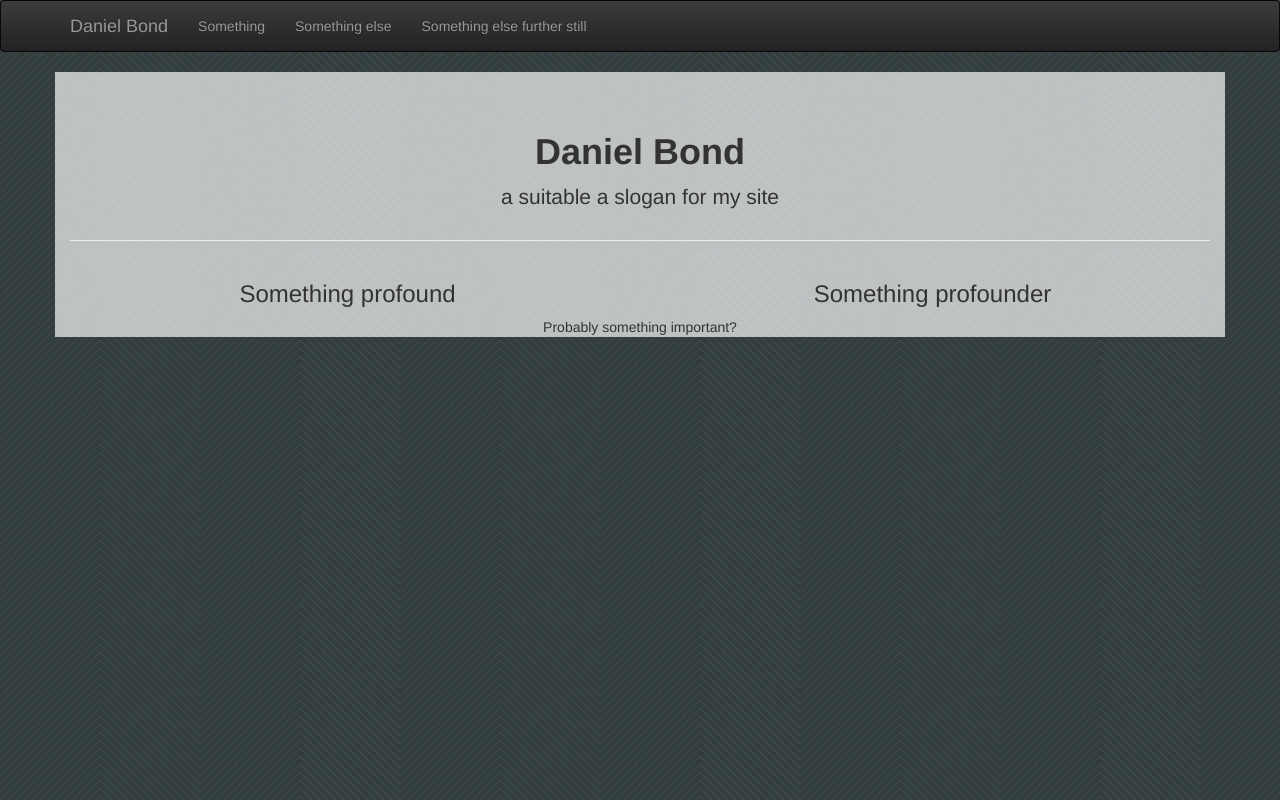
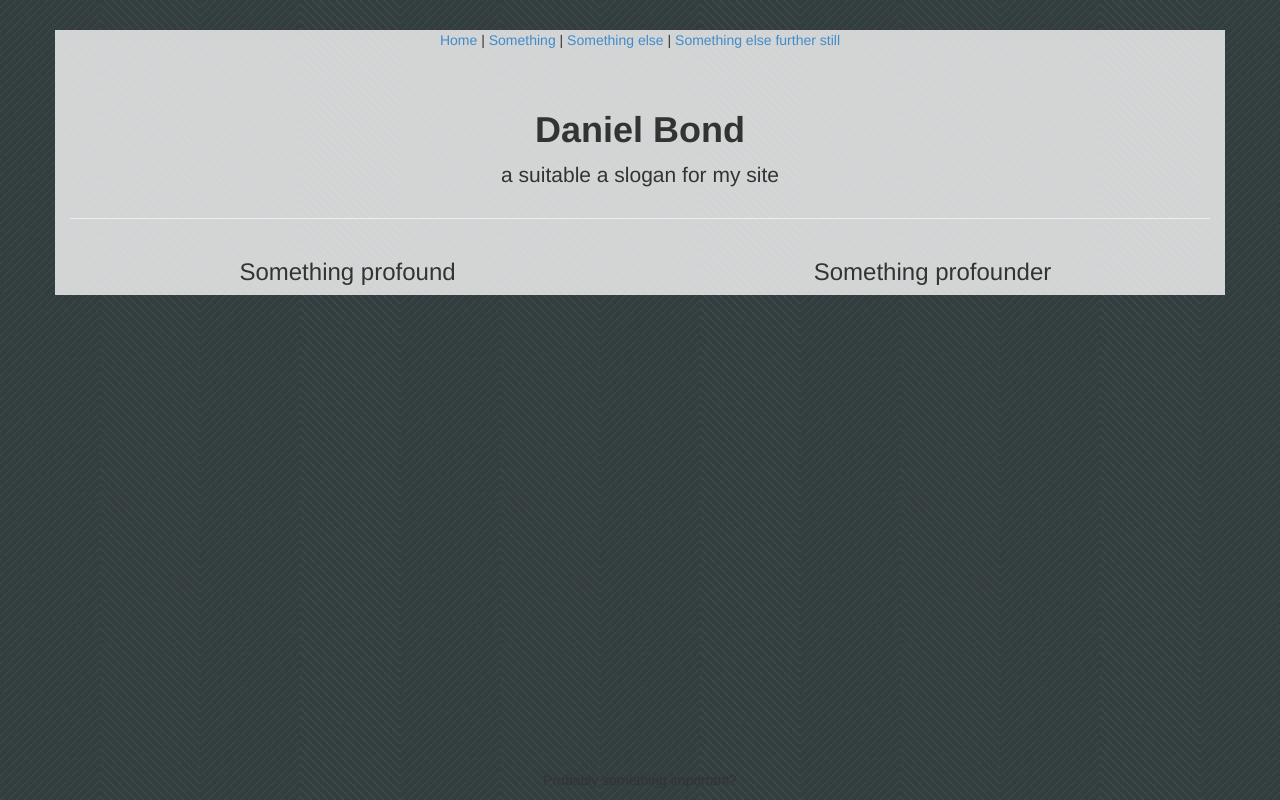
Before and after one commit to dwbond/dbondcc, a Python web app: template dbondcc/website/templates/index.html in a window 1280 px wide. Run offline with Jinja, Linux system fonts and the light colour scheme; the template is opened without the code that fills it, so the values that code supplies are empty.

Commit message:
fixed the footer css

```diff
--- a/dbondcc/website/static/css/style.css
+++ b/dbondcc/website/static/css/style.css
@@ -1,7 +1,33 @@
+/* Sticky footer styles */
+
+/* The html and body elements cannot have any padding or margin. */
+
+html,
+body {
+height:100%;
+}
+
+/* Wrapper for page content to push down footer */
+#wrap {
+  min-height: 100%;
+  height: auto;
+  /* Negative indent footer by its height */
+  margin: 0 auto -30px;
+  /* Pad bottom by footer height */
+  padding: 0 0 30px;
+  padding-top: 30px;
+ }
+
+ /* Set the fixed height of the footer here */
+#footer {
+   text-color: white;
+   height: 30px;
+}
+
 body {
   background: url(/static/img/green-fibers.png) repeat;
 }
 
 .transparent-container {
-  background-color: rgba(250, 250, 250, 0.7);
+  background-color: rgba(250, 250, 250, 0.8);
 }
--- a/dbondcc/website/templates/layouts/base.html
+++ b/dbondcc/website/templates/layouts/base.html
@@ -37,18 +37,18 @@
 
   <body>
     <div id="wrap">
-    {% include '/layouts/navbar.html' %}
+      <div class="container transparent-container">
+        {% include '/layouts/navbar.html' %}
 
-      <div class="container transparent-container">
         {% block content %}
 
         {% endblock %}
+
       </div>
+    </div>
 
-      <div id="footer">
-        {% include '/layouts/footer.html' %}
-      </div>
-
+    <div id="footer">
+      {% include '/layouts/footer.html' %}
     </div>
 
     <script src="/static/js/jquery-2.0.3.min.js"></script>
--- a/dbondcc/website/templates/layouts/footer.html
+++ b/dbondcc/website/templates/layouts/footer.html
@@ -1,4 +1,4 @@
-<div class="container transparent-container">
+<div class="container">
   <div class="row">
     <div class="col-lg-12 text-center">
       Probably something important?
--- a/dbondcc/website/templates/layouts/navbar.html
+++ b/dbondcc/website/templates/layouts/navbar.html
@@ -1,14 +1,6 @@
-<nav class="navbar navbar-inverse">
-  <div class="container">
-    <div class="navbar-header">
-      <a class="navbar-brand" href="#">Daniel Bond</a>
-    </div>
-    <div class="collapse navbar-collapse">
-      <ul class="nav navbar-nav">
-        <li><a href="#">Something</a></li>
-	<li><a href="#">Something else</a></li>
-	<li><a href="#">Something else further still</a></li>
-      </ul>
-    </div>
-  </div>
-</nav>
+<div class="row text-center">
+    <a href="#">Home</a> |
+    <a href="#">Something</a> |
+    <a href="#">Something else</a> |
+    <a href="#">Something else further still</a>
+</div>
```
